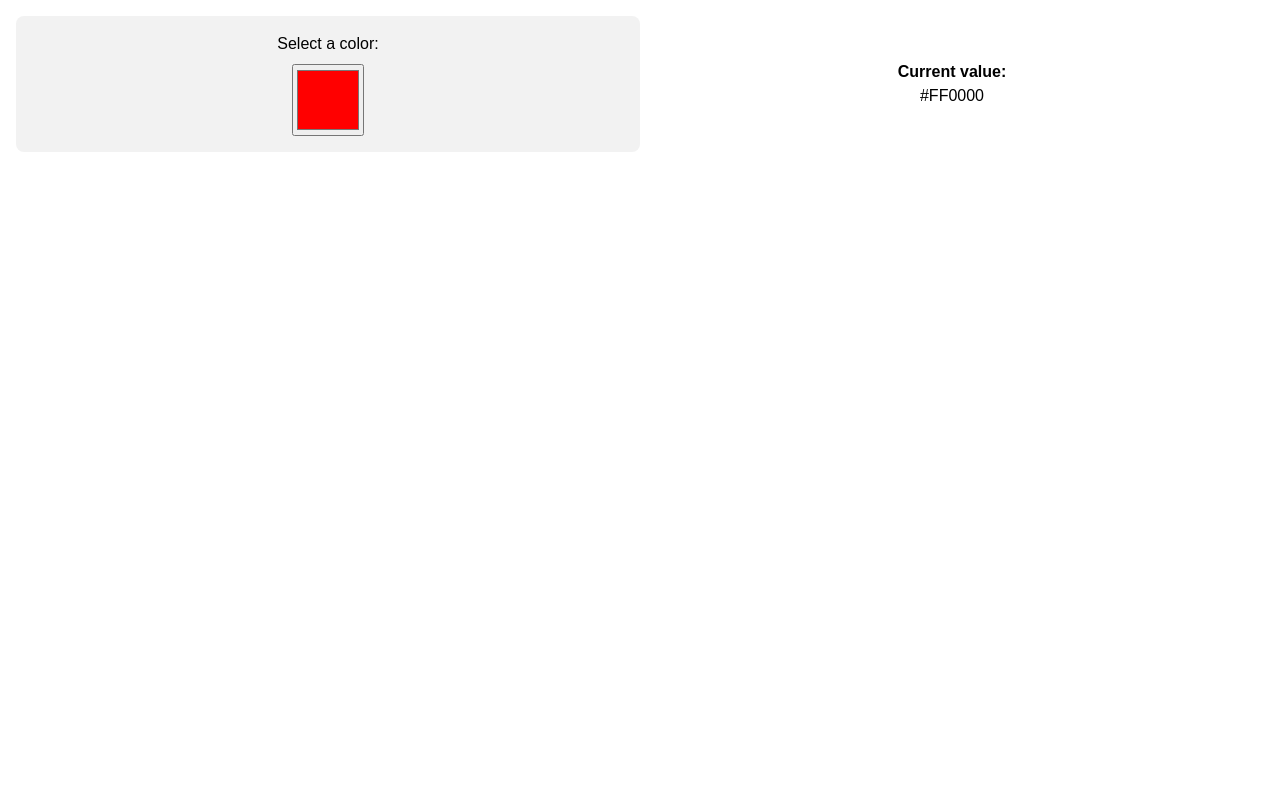
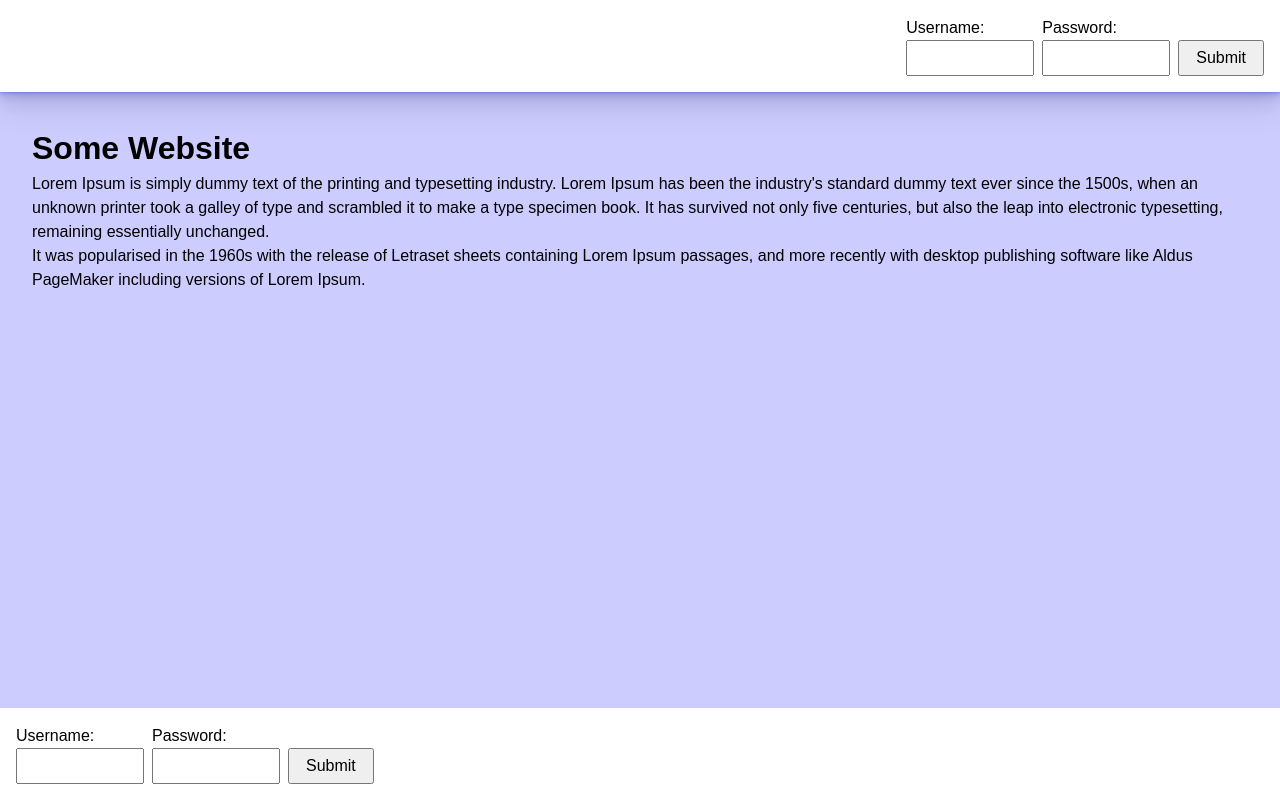
Before and after one commit to simotae14/react-joy-exercises, a React (Create React App) app: page / in a window 1280 px wide. Built offline with nearby package versions, Linux system fonts and the light colour scheme; a web font is replaced by a local one.

Commit message:
73 React Hooks - the useId hook

```diff
--- a/src/App.js
+++ b/src/App.js
@@ -1,32 +1,34 @@
 import React from 'react';
 
+import LoginForm from './LoginForm';
+
 function App() {
-  const [color, setColor] = React.useState('#FF0000');
-
   return (
     <>
-      <form
-        onSubmit={(event) => {
-          event.preventDefault();
-        }}
-      >
-        <label htmlFor="color-picker">
-          Select a color:
-        </label>
-        <input
-          type="color"
-          id="color-picker"
-          value={color}
-          onChange={event => {
-            setColor(event.target.value);
-          }}
-        />
-      </form>
-
-      <p>
-        <strong>Current value:</strong>
-        {color}
-      </p>
+      <header>
+        <LoginForm />
+      </header>
+      <main>
+        <h1>Some Website</h1>
+        <p>
+          Lorem Ipsum is simply dummy text of the printing and
+          typesetting industry. Lorem Ipsum has been the
+          industry's standard dummy text ever since the 1500s,
+          when an unknown printer took a galley of type and
+          scrambled it to make a type specimen book. It has
+          survived not only five centuries, but also the leap into
+          electronic typesetting, remaining essentially unchanged.
+        </p>
+        <p>
+          It was popularised in the 1960s with the release of
+          Letraset sheets containing Lorem Ipsum passages, and
+          more recently with desktop publishing software like
+          Aldus PageMaker including versions of Lorem Ipsum.
+        </p>
+      </main>
+      <footer>
+        <LoginForm />
+      </footer>
     </>
   );
 }
--- /dev/null
+++ b/src/LoginForm.js
@@ -0,0 +1,50 @@
+import React from 'react';
+
+function LoginForm() {
+  const [username, setUsername] = React.useState('');
+  const [password, setPassword] = React.useState('');
+
+  // Pluck this instance's unique ID from React
+  const id = React.useId();
+
+  // Create element IDs using this unique ID
+  const usernameId = `${id}-username`;
+  const passwordId = `${id}-password`;
+
+  return (
+    <form className="login-form">
+      <div>
+        {/* Apply these IDs to the label and input */}
+        <label htmlFor={usernameId}>
+          Username:
+        </label>
+        <input
+          type="text"
+          id={usernameId}
+          value={username}
+          onChange={event => {
+            setUsername(event.target.value);
+          }}
+        />
+      </div>
+      <div>
+        <label htmlFor={passwordId}>
+          Password:
+        </label>
+        <input
+          type="password"
+          id={passwordId}
+          value={password}
+          onChange={event => {
+            setPassword(event.target.value);
+          }}
+        />
+      </div>
+      <button>
+        Submit
+      </button>
+    </form>
+  );
+}
+
+export default LoginForm;
--- a/src/styles.css
+++ b/src/styles.css
@@ -1,34 +1,52 @@
+::selection {
+  background-color: hsl(250deg 40% 20%);
+  color: white;
+}
+body {
+  padding: 0px;
+  font-family: 'Wotfard', sans-serif;
+}
 #root {
+  min-height: 100%;
   display: flex;
-  flex-wrap: wrap;
+  flex-direction: column;
+}
+header {
+  position: sticky;
+  display: flex;
+  justify-content: flex-end;
+  gap: 32px;
   align-items: center;
+  padding: 16px;
+  /* prettier-ignore */
+  box-shadow:
+    0px 1px 2px hsl(230deg 100% 50% / 0.2),
+    0px 2px 4px hsl(230deg 100% 40% / 0.1),
+    0px 4px 8px hsl(230deg 100% 30% / 0.1),
+    0px 8px 16px hsl(230deg 100% 20% / 0.1),
+    0px 16px 32px hsl(230deg 100% 10% / 0.1);
 }
-p {
+main {
   flex: 1;
-  min-width: 160px;
-  text-align: center;
+  padding: 32px;
+  background: hsl(240deg 100% 90%);
+}
+footer {
   padding: 16px;
 }
-p strong {
-  display: block;
+.login-form {
+  display: flex;
+  align-items: flex-end;
+  flex-wrap: wrap;
+  gap: 8px;
 }
-form {
-  flex: 1;
-  min-width: 200px;
-  --bg: hsl(0deg 0% 95%);
-  display: flex;
-  flex-direction: column;
-  gap: 8px;
-  align-items: center;
-  padding: 16px;
-  background: var(--bg);
-  border-radius: 8px;
+input, button {
+  height: 2.25rem;
 }
 input {
   display: block;
-  width: 72px;
-  height: 72px;
-  margin: 0 auto;
-  outline-offset: 6px;
-  cursor: pointer;
+  width: 8rem;
 }
+button {
+  padding: 0px 16px;
+}
```
